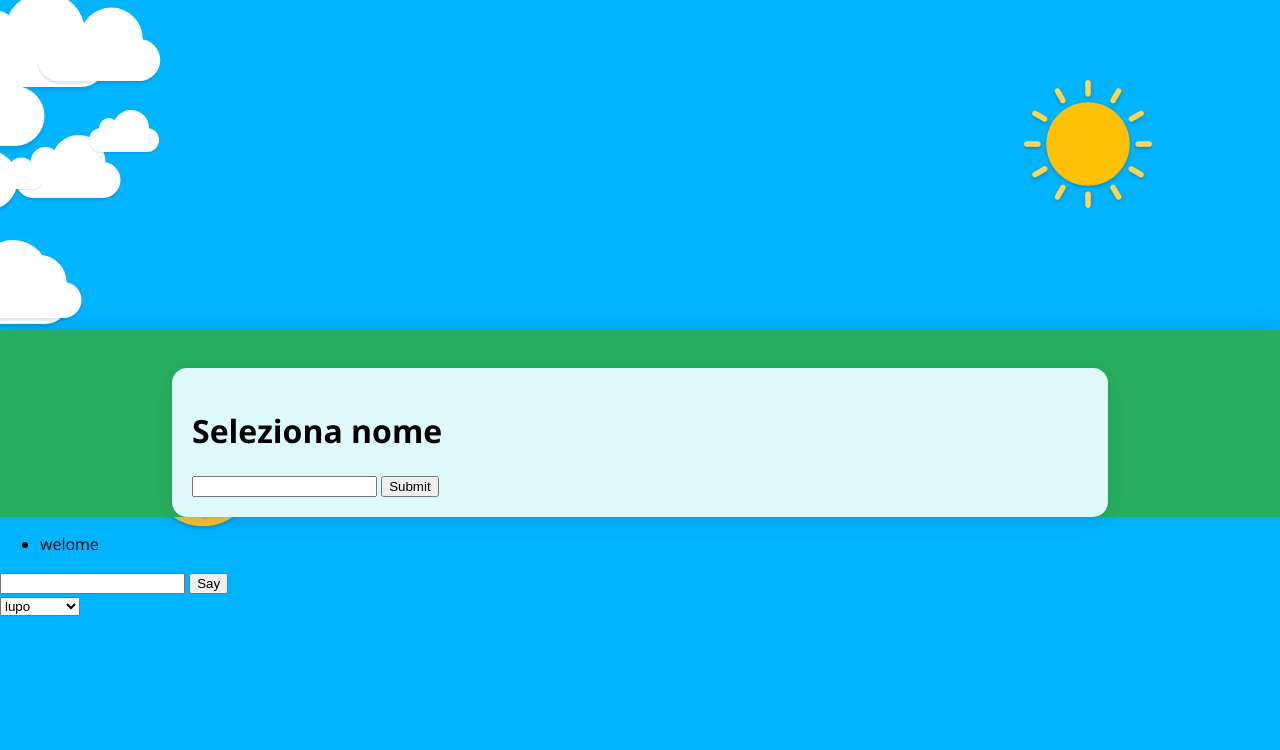
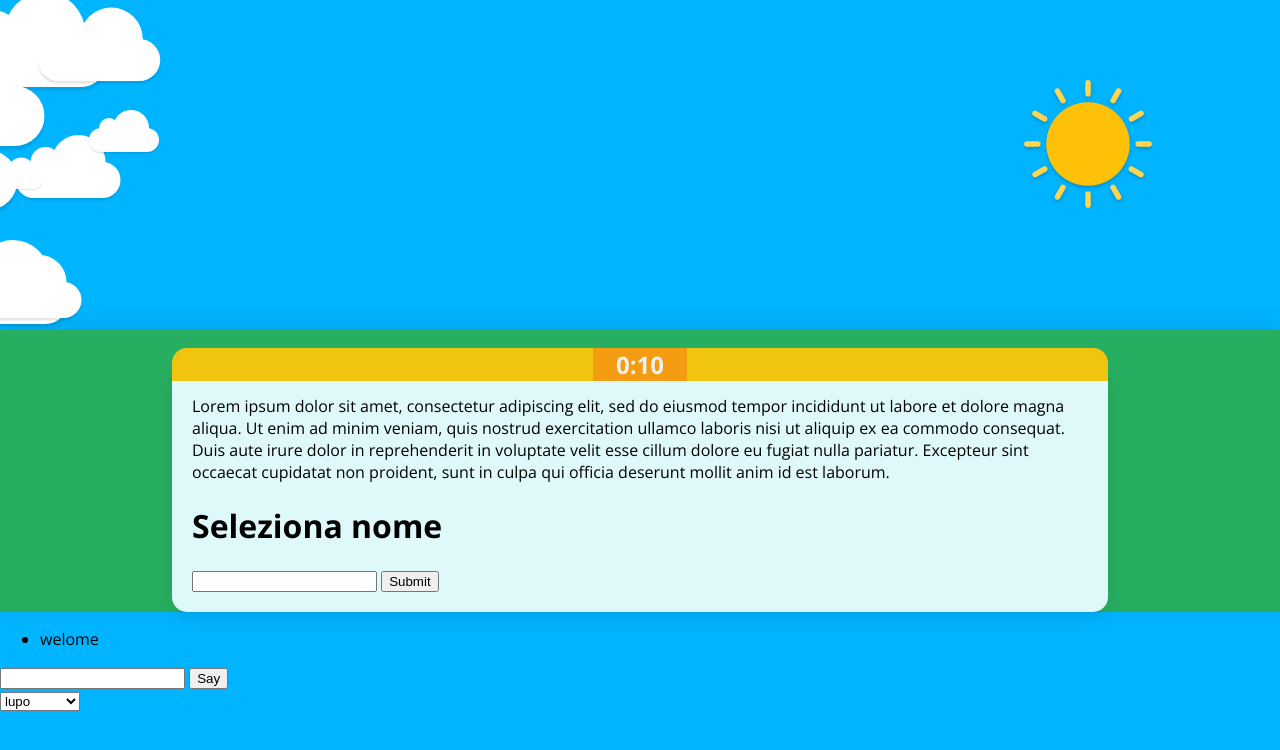
Before and after one commit to marcogobbo/lupus, a plain HTML site: page client/index.html in a window 1280 px wide. Drawn offline with nearby package versions, Linux system fonts and the light colour scheme; no server answers.

Commit message:
update timer

```diff
--- a/client/index.html
+++ b/client/index.html
@@ -30,13 +30,16 @@
 
     <div id="Meadow">
         <div id="Content">
+            <nav>
+              <h1 id="Timer">test</h1>
+            </nav>
+            <div id="SubContent">Lorem ipsum dolor sit amet, consectetur adipiscing elit, sed do eiusmod tempor incididunt ut labore et dolore magna aliqua. Ut enim ad minim veniam, quis nostrud exercitation ullamco laboris nisi ut aliquip ex ea commodo consequat. Duis aute irure dolor in reprehenderit in voluptate velit esse cillum dolore eu fugiat nulla pariatur. Excepteur sint occaecat cupidatat non proident, sunt in culpa qui officia deserunt mollit anim id est laborum.
+            </div>
             <form>
                 <h1>Seleziona nome</h1>
                 <input type="text">
                 <input id="btn" type="submit">
             </form>
-
-            <!-- <h1 id="Timer">test</h1> -->
         </div>
     </div>
 
--- a/client/src/script.js
+++ b/client/src/script.js
@@ -4,17 +4,33 @@ var moon = new Audio('./assets/sounds/moon.mp3');
 
 // Imposto timer da 15 secondi
 var timer = 15;
-var day = true;
+var isDay = true;
+var min = Math.floor(timer/60);
+var sec = timer-min*60;
+
+// Per non ripetere 30 volte il calcolo
+function computeTime() {
+  min = Math.floor(timer/60);
+  sec = timer-min*60;
+}
+
 
 // Timer
 function onTimer() {
     // Inserisce timer nel h1 con id Timer
-    // document.getElementById("Timer").innerHTML = timer;
+    if (sec < 10) {
+      document.getElementById("Timer").innerHTML = min + ":0" + sec;
+    }
+    else {
+      document.getElementById("Timer").innerHTML = min + ":" + sec;
+    }
+
     timer--;
+    computeTime()
     console.log(timer)
     // Se il timer è a zero eseguo la transizione
     if (timer < 0) {
-        if (day) {
+        if (isDay) {
 
             // Faccio transizione giorno -> notte cambiando posizione sole e luna
             document.getElementById("Sun").style = "top: 50%;";
@@ -23,15 +39,25 @@ function onTimer() {
             // Cambio sfondo
             document.body.style = "background: #2C3E50;"
             // Avvio suono lupo
-            // moon.play();
+            //moon.play();
         }
         else {
+
+            // Faccio transizione notte -> giorno cambiando posizione luna e sole
             document.getElementById("Moon").style = "top: 50%;";
             document.getElementById("Sun").style = "top: 10%;";
-            document.body.style = "background: #00B4FF;"
+
+            // Cambio sfondo
+            document.body.style = "background: #00B4FF;";
+
+            // Avvio suono
+            //sun.play();
         }
-        day = !day;
+        // Cambio la giornata
+        isDay = !isDay;
+        // Resetto il timer
         timer = 15;
+        computeTime()
         setTimeout(onTimer, 1000);
     }
     // Decremento di un secondo
--- a/client/styles/style.css
+++ b/client/styles/style.css
@@ -161,3 +161,22 @@ body {
   border-radius: 15px;
   padding: 20px 20px;
 }
+
+nav {
+    margin: -40px -20px;
+    border-radius: 15px 15px 0 0;
+    text-align: center;
+    background-color: #F1C40F;
+}
+
+#Timer {
+  background-color: #F39C12;
+  width: 10%;
+  text-align: center;
+  color: #ECF0F1;
+  margin: auto;
+}
+
+#SubContent {
+  margin-top: 6%;
+}
```
